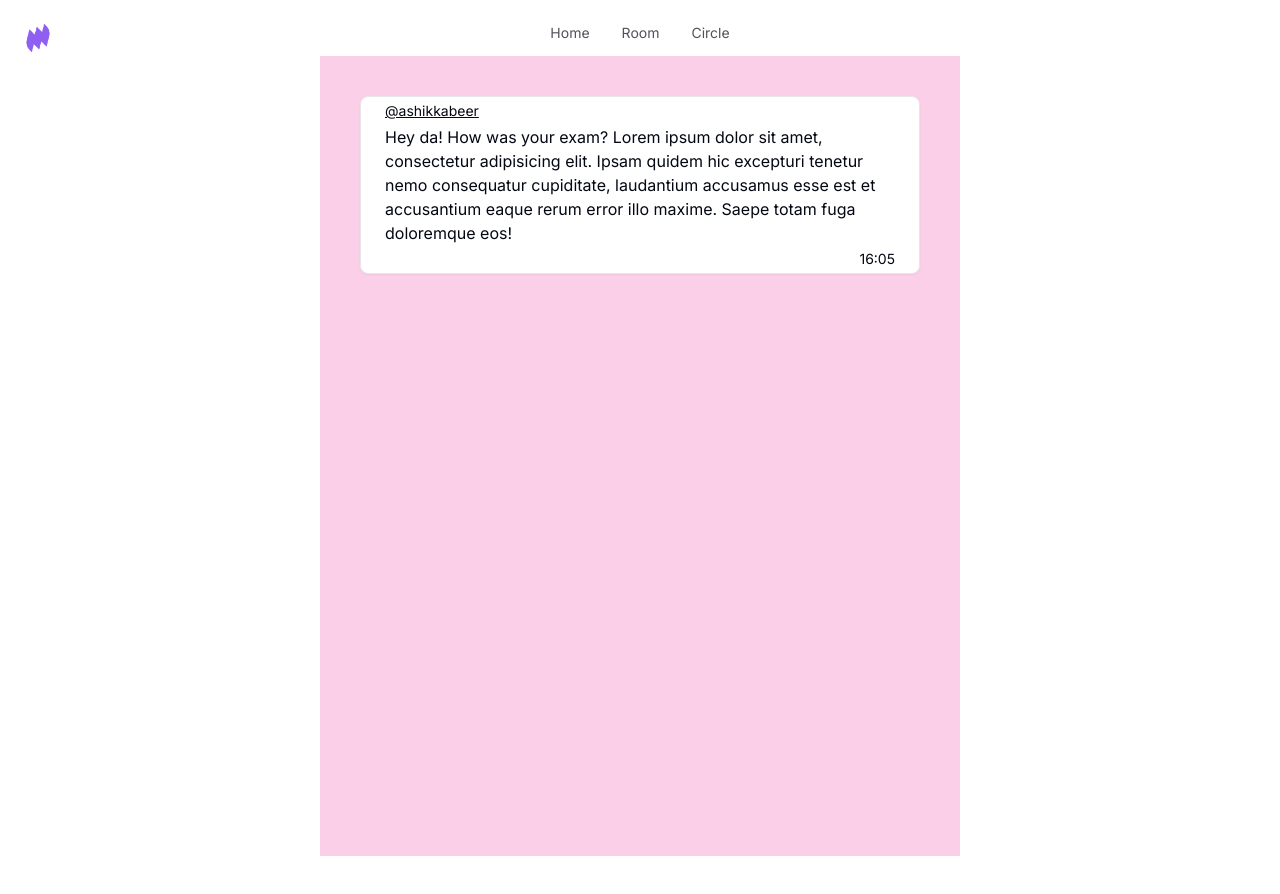
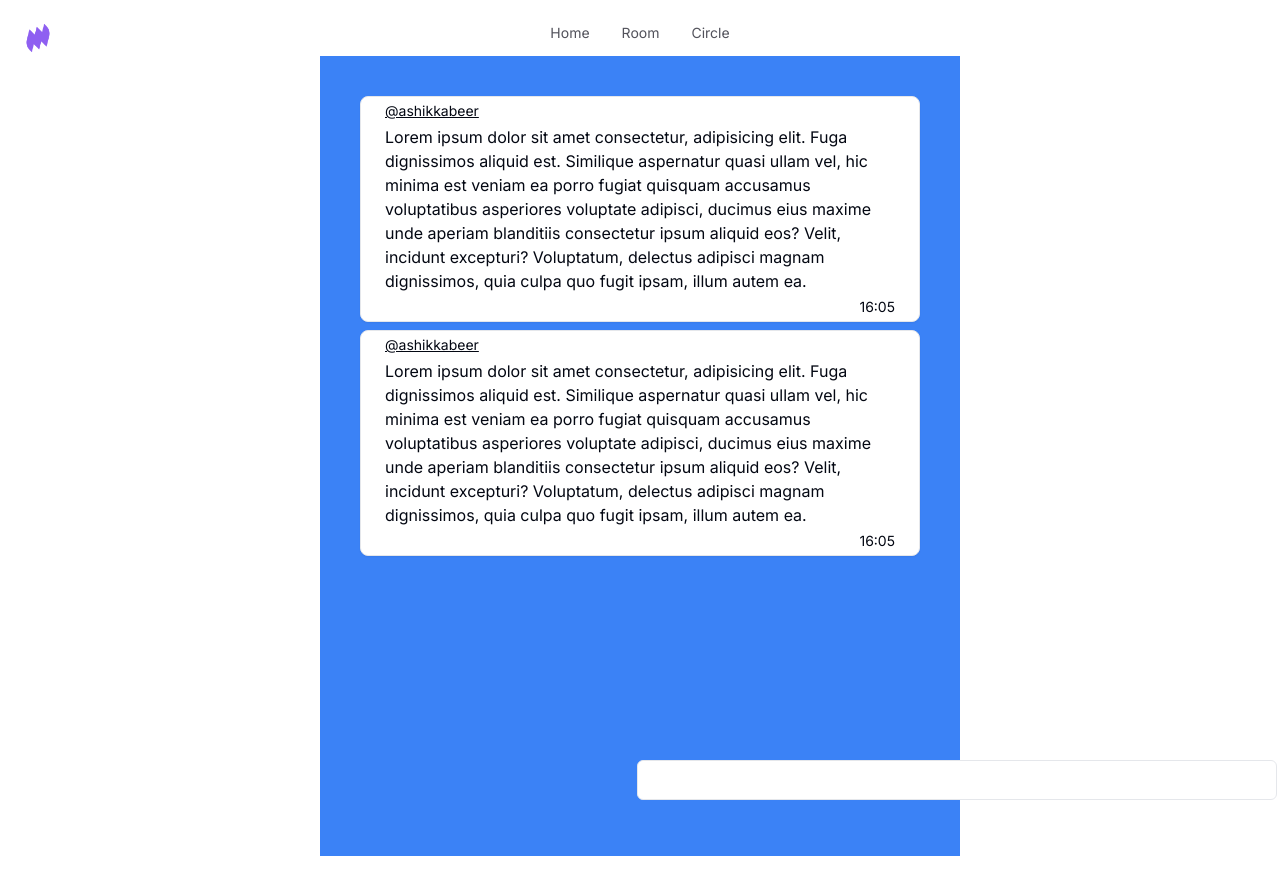
Before and after one commit to ashikkabeer/wave-frontend, a Next.js app: page /room in a window 1280 px wide. Before the commit the page ends 856 px from the top, so only its background shows below. Built offline with nearby package versions, Linux system fonts and the light colour scheme.

Commit message:
chat feature

```diff
--- a/src/app/room/chat.tsx
+++ b/src/app/room/chat.tsx
@@ -1,3 +1,4 @@
+"use client";
 import {
   Card,
   CardContent,
@@ -6,8 +7,32 @@ import {
   CardHeader,
   CardTitle,
 } from "@/components/ui/card";
+import { useRef, useState } from "react";
 
 export default function Chat() {
+  const dummy = useRef();
+  // const messagesRef = firestore.collection('messages'); // replace it with api calls
+  // const query = messagesRef.orderBy('createdAt').limit(25); // replace
+
+  // const [messages] = useCollectionData(query, { idField: 'id' }); //firebase
+
+  const [formValue, setFormValue] = useState("");
+
+  const sendMessage = async (e: any) => {
+    e.preventDefault();
+
+    // const { uid, photoURL } = auth.currentUser; //get the users info
+
+    // await messagesRef.add({
+    //   text: formValue,
+    //   createdAt: firebase.firestore.FieldValue.serverTimestamp(),
+    //   uid,
+    //   photoURL
+    // })
+
+    setFormValue("");
+    // dummy.current.scrollIntoView({ behavior: 'smooth' });
+  };
   return (
     <div>
       <Card>
@@ -16,10 +41,13 @@ export default function Chat() {
         </CardHeader>
         <CardContent className="py-0">
           <p className="text-md">
-            Hey da! How was your exam? Lorem ipsum dolor sit amet, consectetur
-            adipisicing elit. Ipsam quidem hic excepturi tenetur nemo
-            consequatur cupiditate, laudantium accusamus esse est et accusantium
-            eaque rerum error illo maxime. Saepe totam fuga doloremque eos!
+            Lorem ipsum dolor sit amet consectetur, adipisicing elit. Fuga
+            dignissimos aliquid est. Similique aspernatur quasi ullam vel, hic
+            minima est veniam ea porro fugiat quisquam accusamus voluptatibus
+            asperiores voluptate adipisci, ducimus eius maxime unde aperiam
+            blanditiis consectetur ipsum aliquid eos? Velit, incidunt excepturi?
+            Voluptatum, delectus adipisci magnam dignissimos, quia culpa quo
+            fugit ipsam, illum autem ea.
           </p>
         </CardContent>
         <CardFooter className="flex justify-end py-1">
--- a/src/app/room/page.tsx
+++ b/src/app/room/page.tsx
@@ -1,14 +1,21 @@
-import Image from "next/image"
-import Chat from "./chat"
+import Image from "next/image";
+import Chat from "./chat";
+import { Input } from "@/components/ui/input";
+import { Button } from "@/components/ui/button"
 
 export default async function Room() {
-  return(
-    <div className="w-screen flex justify-center">
-      <div className=" w-full px-10 md:w-1/2 h-screen bg-pink-200">
-        <div className="mt-10 ">
-          <Chat/>
+  return (
+    <div className="w-screen flex justify-center my">
+      <div className=" w-full px-10 md:w-1/2 h-screen bg-blue-500">
+        <div className="h-full gap-2 flex flex-col my-10">
+          <Chat />
+          <Chat />
+          <div className="fixed flex w-full justify-center gap-2 bottom-0">
+          <Input className=" w-2/4"/>
+          <Button variant="outline">Button</Button>
+          </div>
         </div>
       </div>
     </div>
-  )
+  );
 }
```
